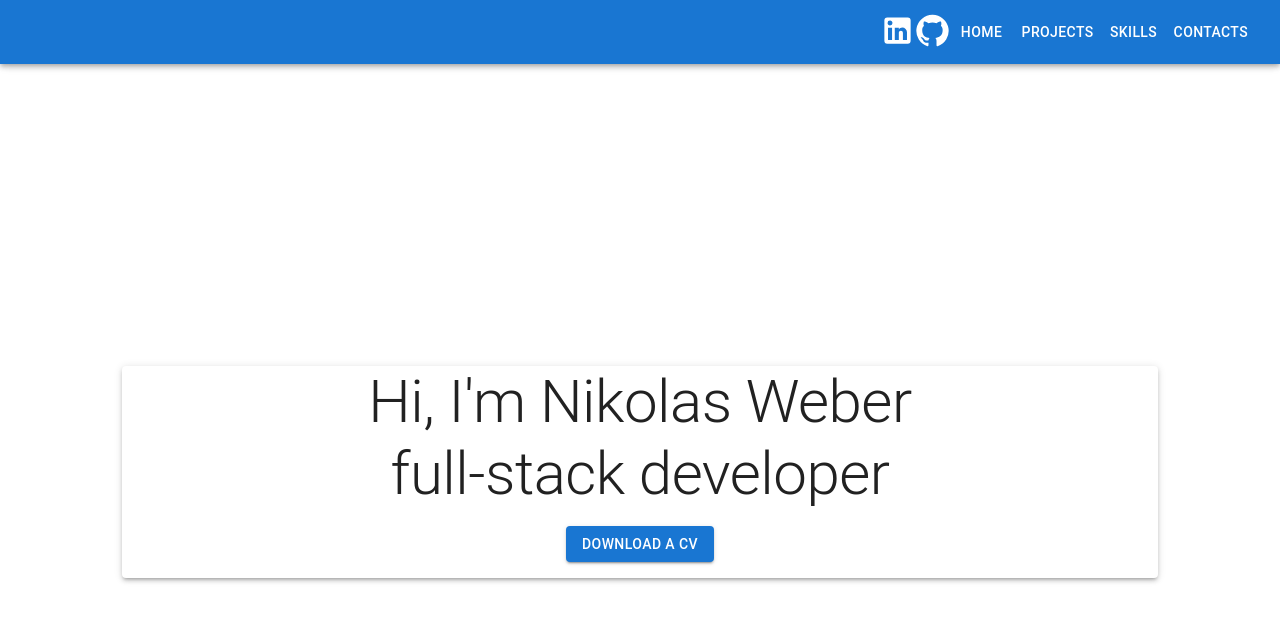
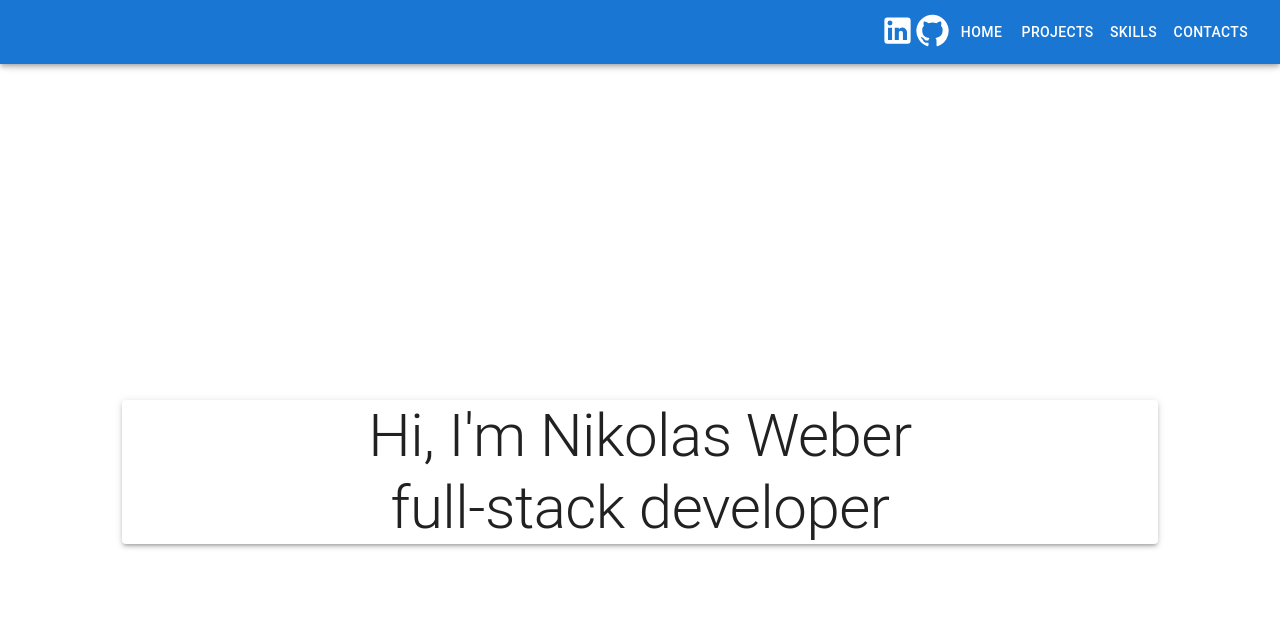
Before and after one commit to Weber0906/portfoliopage, a React (Create React App) app: page / in a window 1280 px wide. Shown: the top 622 px of the page. Built offline with nearby package versions, Linux system fonts and the light colour scheme.

Commit message:
removed button to check if heap problem  stays

```diff
--- a/src/Pages/Mainpage.js
+++ b/src/Pages/Mainpage.js
@@ -24,7 +24,7 @@ function TypewriterText({ text, delay, onComplete }) {
   return <Typography variant="h2" align="center">{displayText}</Typography>;
 }
 
-export default function Mainpage() {
+function Mainpage() {
   const [showSecondText, setShowSecondText] = useState(false);
   const [showDownloadButton, setShowDownloadButton] = useState(false);
   const [typingCompleteCount, setTypingCompleteCount] = useState(0);
@@ -43,22 +43,22 @@ export default function Mainpage() {
     setTypingCompleteCount((prevCount) => prevCount + 1);
   };
 
-  useEffect(() => {
-    if (typingCompleteCount === 2) {
-      setShowDownloadButton(true);
-    }
-  }, [typingCompleteCount]);
+  // useEffect(() => {
+  //   if (typingCompleteCount === 2) {
+  //     setShowDownloadButton(true);
+  //   }
+  // }, [typingCompleteCount]);
 
-  const handleDownloadClick = () => {
-    const downloadUrl = '../Nikolas_Weber_CV.pdf'; // Path to the document in the public folder
-    const link = document.createElement('a');
-    link.href = downloadUrl;
-    link.download = 'Nikolas_Weber_CV.pdf';
-    document.body.appendChild(link);
-    link.click();
-    document.body.removeChild(link);
-    console.log('CV Downloaded');
-  };
+  // const handleDownloadClick = () => {
+  //   const downloadUrl = '../Nikolas_Weber_CV.pdf'; // Path to the document in the public folder
+  //   const link = document.createElement('a');
+  //   link.href = downloadUrl;
+  //   link.download = 'Nikolas_Weber_CV.pdf';
+  //   document.body.appendChild(link);
+  //   link.click();
+  //   document.body.removeChild(link);
+  //   console.log('CV Downloaded');
+  // };
 
 
   return (
@@ -75,13 +75,15 @@ export default function Mainpage() {
             {showSecondText && (
             <TypewriterText text="full-stack developer" delay={100} onComplete={handleTypingComplete} />
             )}
-            {showDownloadButton && (
+            {/* {showDownloadButton && (
             <Button variant="contained" color="primary" onClick={handleDownloadClick} sx={{mt:2, mb:2}}>
               Download a CV
             </Button>
-          )}
+          )} */}
           </Card>
         </Box>
     </Container>
   );
 }
+
+export default Mainpage
```
